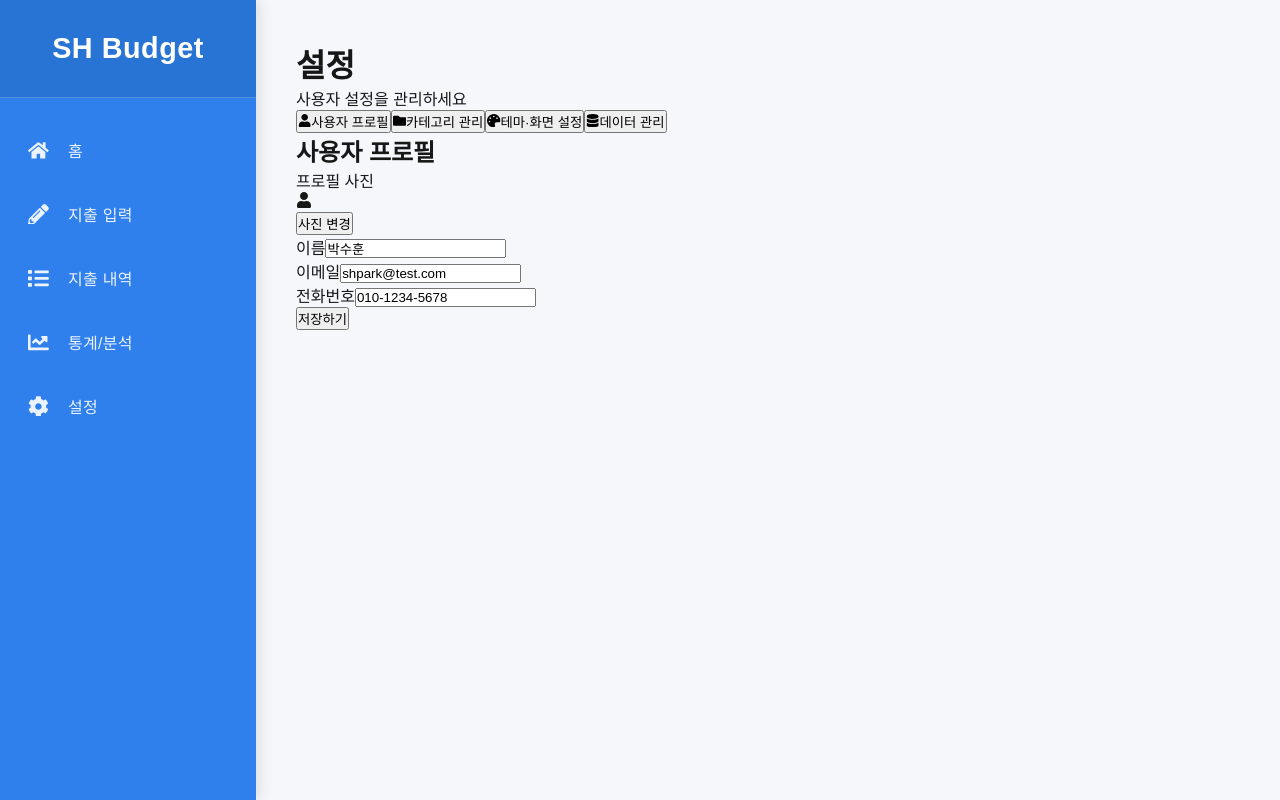
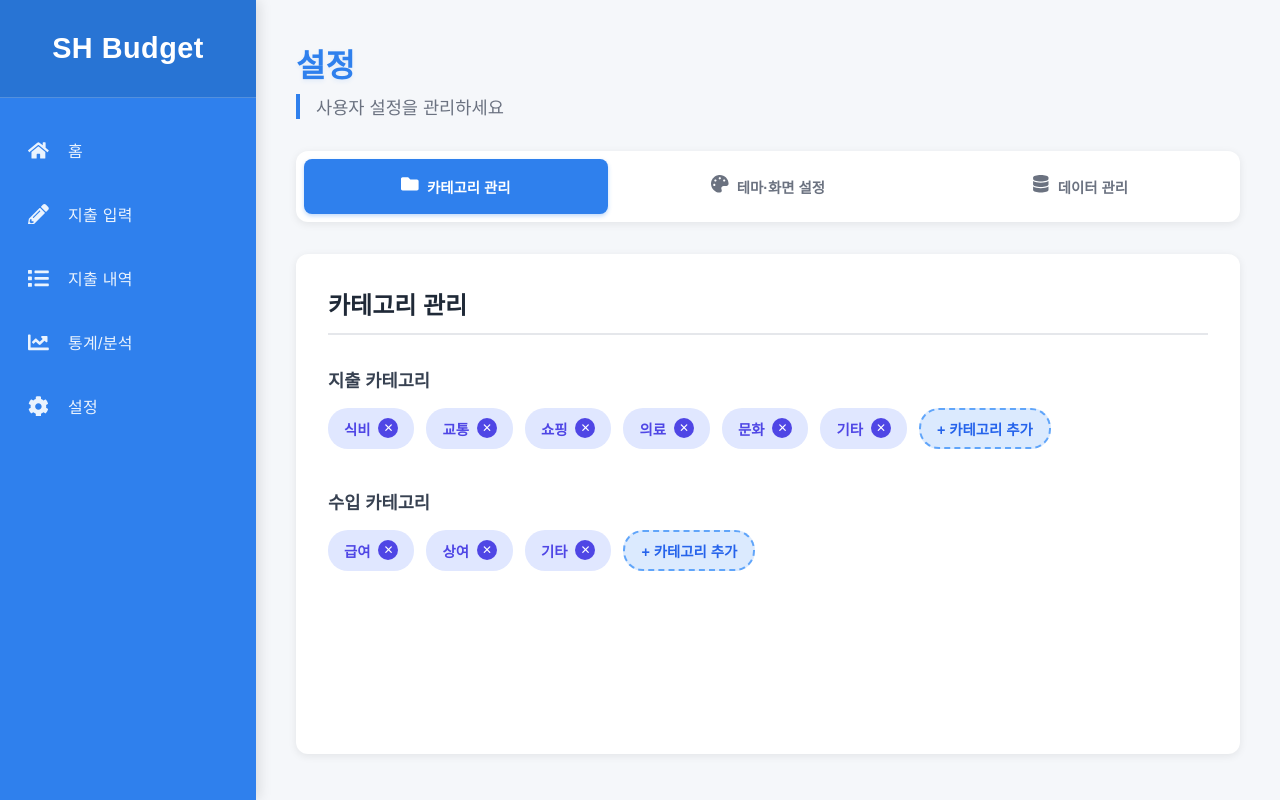
Before and after one commit to SHP-0701/my-budget-app, a Next.js app: page /settings in a window 1280 px wide. Built offline with nearby package versions, Linux system fonts and the light colour scheme.

Commit message:
설정 페이지 프론트 작성 완료

```diff
--- a/app/settings/page.js
+++ b/app/settings/page.js
@@ -13,23 +13,11 @@
 import { useState } from 'react';
 import MenuLayout from '@/components/MenuLayout';
 import styles from '@/styles/Settings.module.css';
-import { useRouter } from 'next/navigation';
-import { IoMdArrowBack } from 'react-icons/io';
-import { FaUser, FaFolder, FaPalette, FaDatabase } from 'react-icons/fa';
+import { FaFolder, FaPalette, FaDatabase } from 'react-icons/fa';
 
 export default function Settings() {
-  const router = useRouter();
-
   // 현재 활성된 탭 상태
-  const [activeTab, setActiveTab] = useState('profile');
-
-  // 더미 데이터(사용자 프로필)
-  const [profile, setProfile] = useState({
-    name: '박수훈',
-    email: 'shpark@test.com',
-    phone: '010-1234-5678',
-    profileImage: null,
-  });
+  const [activeTab, setActiveTab] = useState('category');
 
   // 더미 데이터(카테고리)
   const [categories, setCategories] = useState({
@@ -46,20 +34,10 @@ export default function Settings() {
 
   // 탭 목록
   const tabs = [
-    { id: 'profile', label: '사용자 프로필', icon: <FaUser /> },
     { id: 'category', label: '카테고리 관리', icon: <FaFolder /> },
     { id: 'theme', label: '테마·화면 설정', icon: <FaPalette /> },
     { id: 'data', label: '데이터 관리', icon: <FaDatabase /> },
   ];
-
-  // 프로필 입력 변경
-  const handleProfileChange = (e) => {
-    const { name, value } = e.target;
-    setProfile((prev) => ({
-      ...prev,
-      [name]: value,
-    }));
-  };
 
   // 카테고리 삭제
   const handleDeleteCategory = (type, category) => {
@@ -110,69 +88,6 @@ export default function Settings() {
 
         {/** 콘텐츠 영역 */}
         <div className={styles.contentArea}>
-          {/** 사용자 프로필 탭 */}
-          {activeTab === 'profile' && (
-            <div className={styles.section}>
-              <h2 className={styles.sectionTitle}>사용자 프로필</h2>
-
-              <div className={styles.formGroup}>
-                <label className={styles.label}>프로필 사진</label>
-                <div className={styles.profileImageWrapper}>
-                  <div className={styles.profileImage}>
-                    {profile.profileImage ? (
-                      <img src={profile.profileImage} alt='프로필' />
-                    ) : (
-                      <FaUser className={styles.defaultProfileIcon} />
-                    )}
-                  </div>
-                  <button className={styles.uploadButton} type='button'>
-                    사진 변경
-                  </button>
-                </div>
-              </div>
-
-              <div className={styles.formGroup}>
-                <label className={styles.label}>이름</label>
-                <input
-                  type='text'
-                  name='name'
-                  value={profile.name}
-                  onChange={handleProfileChange}
-                  className={styles.input}
-                  placeholder='이름을 입력하세요'
-                />
-              </div>
-
-              <div className={styles.formGroup}>
-                <label className={styles.label}>이메일</label>
-                <input
-                  type='email'
-                  name='email'
-                  value={profile.email}
-                  onChange={handleProfileChange}
-                  className={styles.input}
-                  placeholder='이메일을 입력하세요'
-                />
-              </div>
-
-              <div className={styles.formGroup}>
-                <label className={styles.label}>전화번호</label>
-                <input
-                  type='tel'
-                  name='phone'
-                  value={profile.phone}
-                  onChange={handleProfileChange}
-                  className={styles.input}
-                  placeholder='전화번호를 입력하세요'
-                />
-              </div>
-
-              <button className={styles.saveButton} type='button'>
-                저장하기
-              </button>
-            </div>
-          )}
-
           {/** 카테고리 관리 탭 */}
           {activeTab === 'category' && (
             <div className={styles.section}>
@@ -303,6 +218,7 @@ export default function Settings() {
             <div className={styles.section}>
               <h2 className={styles.sectionTitle}>데이터 관리</h2>
 
+              <div className={styles.dataGrid}>
                 <div className={styles.dataSection}>
                   <h3 className={styles.dataTitle}>데이터 내보내기</h3>
                   <p className={styles.dataDescription}>
@@ -334,6 +250,7 @@ export default function Settings() {
                   </button>
                 </div>
               </div>
+            </div>
           )}
         </div>
       </div>
--- a/styles/Settings.module.css
+++ b/styles/Settings.module.css
@@ -6,3 +6,377 @@
   ▢ 작성자: 박수훈(shpark)
 **********************************************************************************************************************************************
 */
+
+/* ========================================
+                컨테이너
+======================================== */
+.container {
+  max-width: 1200px;
+}
+
+/* ========================================
+                헤더 영역
+======================================== */
+.header {
+  margin-bottom: 2rem;
+}
+
+.title {
+  font-size: 2rem;
+  font-weight: 800;
+  color: #2f80ed;
+  margin-bottom: 0.5rem;
+  text-shadow: 0 2px 4px rgba(47, 128, 237, 0.1);
+}
+
+.subtitle {
+  font-size: 1.1rem;
+  color: #6b7280;
+  border-left: 4px solid #2f80ed;
+  padding-left: 1rem;
+}
+
+/* ========================================
+                  탭 메뉴
+======================================== */
+.tabMenu {
+  display: flex;
+  gap: 0.5rem;
+  margin-bottom: 2rem;
+  background: #fff;
+  border-radius: 12px;
+  padding: 0.5rem;
+  box-shadow: 0 2px 8px rgba(0, 0, 0, 0.08);
+}
+
+.tabButton {
+  flex: 1;
+  display: flex;
+  align-items: center;
+  justify-content: center;
+  gap: 0.5rem;
+  padding: 1rem;
+  border: none;
+  border-radius: 8px;
+  background: transparent;
+  color: #6b7280;
+  font-size: 0.9rem;
+  font-weight: 600;
+  cursor: pointer;
+  transition: all 0.2s ease;
+}
+
+.tabButton:hover {
+  background: #f3f4f6;
+  color: #2f80ed;
+}
+
+.tabButtonActive {
+  background: #2f80ed;
+  color: white;
+  box-shadow: 0 2px 4px rgba(47, 128, 237, 0.3);
+}
+
+.tabButtonActive:hover {
+  background: #2563eb;
+  color: #fff;
+}
+
+.tabIcon {
+  font-size: 1.1rem;
+}
+
+/* ========================================
+                콘텐츠 영역
+======================================== */
+.contentArea {
+  background: #fff;
+  border-radius: 12px;
+  padding: 2rem;
+  box-shadow: 0 2px 8px rgba(0, 0, 0, 0.08);
+  min-height: 500px;
+}
+
+.sectionTitle {
+  font-size: 1.5rem;
+  font-weight: 700;
+  color: #1f2937;
+  margin-bottom: 2rem;
+  padding-bottom: 0.75rem;
+  border-bottom: 2px solid #e5e7eb;
+}
+
+/* ========================================
+            공통(common) 폼 요소
+======================================== */
+.formGroup {
+  margin-bottom: 1.5rem;
+}
+
+.label {
+  display: block;
+  font-size: 0.95rem;
+  font-weight: 600;
+  color: #374151;
+  margin-bottom: 0.5rem;
+}
+
+.input {
+  width: 100%;
+  padding: 0.75rem 1rem;
+  border: 1px solid #d1d5db;
+  border-radius: 8px;
+  font-size: 1rem;
+  transition: all 0.2s ease;
+}
+
+.input:focus {
+  outline: none;
+  border-color: #2f80ed;
+  box-shadow: 0 0 0 3px rgba(47, 128, 237, 0.1);
+}
+
+.input:hover {
+  border-color: #2f80ed;
+}
+
+/* 저장 버튼 */
+.saveButton {
+  width: 100%;
+  padding: 1rem;
+  margin-top: 1rem;
+  background: #10b981;
+  border: none;
+  border-radius: 8px;
+  color: white;
+  font-size: 1rem;
+  font-weight: 700;
+  cursor: pointer;
+  transition: all 0.2s ease;
+  box-shadow: 0 2px 4px rgba(16, 185, 129, 0.3);
+}
+
+.saveButton:hover {
+  background: #059669;
+  box-shadow: 0 4px 8px rgba(5, 150, 105, 0.4);
+}
+
+.saveButton:active {
+  transform: scale(0.98);
+}
+
+/* ========================================
+              카테고리 관리 탭
+======================================== */
+.categorySection {
+  margin-bottom: 2.5rem;
+}
+
+.categorySection:last-child {
+  margin-bottom: 0;
+}
+
+.categoryTitle {
+  font-size: 1.1rem;
+  font-weight: 700;
+  color: #374151;
+  margin-bottom: 1rem;
+}
+
+.categoryList {
+  display: flex;
+  flex-wrap: wrap;
+  gap: 0.75rem;
+}
+
+.categoryItem {
+  display: inline-flex;
+  align-items: center;
+  gap: 0.5rem;
+  padding: 0.5rem 1rem;
+  background: #e0e7ff;
+  border-radius: 20px;
+  color: #4f46e5;
+  font-size: 0.9rem;
+  font-weight: 600;
+  transition: all 0.2s ease;
+}
+
+.categoryItem:hover {
+  background: #c7d2fe;
+}
+
+.deleteButton {
+  display: flex;
+  align-items: center;
+  justify-content: center;
+  width: 20px;
+  height: 20px;
+  border: none;
+  border-radius: 50%;
+  background: #4f46e5;
+  color: white;
+  font-size: 0.75rem;
+  cursor: pointer;
+  transition: all 0.2s ease;
+}
+
+.deleteButton:hover {
+  background: #4338ca;
+  transform: scale(1.1);
+}
+
+.addCategoryButton {
+  padding: 0.5rem 1rem;
+  background: #dbeafe;
+  border: 2px dashed #60a5fa;
+  border-radius: 20px;
+  color: #2563eb;
+  font-size: 0.9rem;
+  font-weight: 600;
+  cursor: pointer;
+  transition: all 0.2s ease;
+}
+
+.addCategoryButton:hover {
+  background: #bfdbfe;
+  border-color: #3b82f6;
+}
+
+/* ========================================
+            테마·화면 설정 탭
+======================================== */
+.radioGroup {
+  display: flex;
+  gap: 1rem;
+}
+
+.radioLabel {
+  display: flex;
+  align-items: center;
+  gap: 0.5rem;
+  padding: 0.75rem 1.5rem;
+  border: 2px solid #d1d5db;
+  border-radius: 8px;
+  cursor: pointer;
+  transition: all 0.2s ease;
+}
+
+.radioLabel:hover {
+  border-color: #2f80ed;
+  background: #f0f9ff;
+}
+
+.radioLabel input[type='radio'] {
+  width: 18px;
+  height: 18px;
+  cursor: pointer;
+}
+
+.radioLabel input[type='radio']:checked + span {
+  color: #2f80ed;
+  font-weight: 700;
+}
+
+.radioLabel:has(input[type='radio']:checked) {
+  border-color: #2f80ed;
+  background: #eff6ff;
+}
+
+.select {
+  width: 100%;
+  padding: 0.75rem 1rem;
+  border: 1px solid #d1d5db;
+  border-radius: 8px;
+  font-size: 1rem;
+  background: #fff;
+  cursor: pointer;
+  transition: all 0.2s ease;
+}
+
+.select:focus {
+  outline: none;
+  border-color: #2f80ed;
+  box-shadow: 0 0 0 3px rgba(47, 128, 237, 0.1);
+}
+
+.select:hover {
+  border-color: #2f80ed;
+}
+
+/* ========================================
+            데이터 관리 탭
+======================================== */
+.dataGrid {
+  display: flex;
+  gap: 1.5rem;
+  align-items: stretch;
+}
+
+.dataSection {
+  display: flex;
+  flex-direction: column;
+  padding: 1.5rem;
+  background: #f9fafb;
+  border-radius: 8px;
+  border: 1px solid #e5e7eb;
+}
+
+.dataTitle {
+  font-size: 1rem;
+  font-weight: 700;
+  color: #1f2937;
+  margin-bottom: 0.5rem;
+}
+
+.dataDescription {
+  font-size: 0.85rem;
+  color: #6b7280;
+  margin-bottom: 1rem;
+  line-height: 1.5;
+  flex: 1;
+}
+
+.dataButton {
+  padding: 0.75rem 1.5rem;
+  background: #60a5fa;
+  border: none;
+  border-radius: 8px;
+  color: white;
+  font-size: 0.95rem;
+  font-weight: 600;
+  cursor: pointer;
+  transition: all 0.2s ease;
+  box-shadow: 0 2px 4px rgba(96, 165, 250, 0.2);
+}
+
+.dataButton:hover {
+  background: #3b82f6;
+  box-shadow: 0 4px 8px rgba(59, 130, 246, 0.3);
+}
+
+.dataButton:active {
+  transform: scale(0.98);
+}
+
+.dangerButton {
+  padding: 0.75rem 1.5rem;
+  background: #ef4444;
+  border: none;
+  border-radius: 8px;
+  color: white;
+  font-size: 0.95rem;
+  font-weight: 600;
+  cursor: pointer;
+  transition: all 0.2s ease;
+  box-shadow: 0 2px 4px rgba(239, 68, 68, 0.2);
+}
+
+.dangerButton:hover {
+  background: #dc2626;
+  box-shadow: 0 4px 8px rgba(220, 38, 38, 0.3);
+}
+
+.dangerButton:active {
+  transform: scale(0.98);
+}
```
Lines whose indentation alone changed are shown as unchanged.
